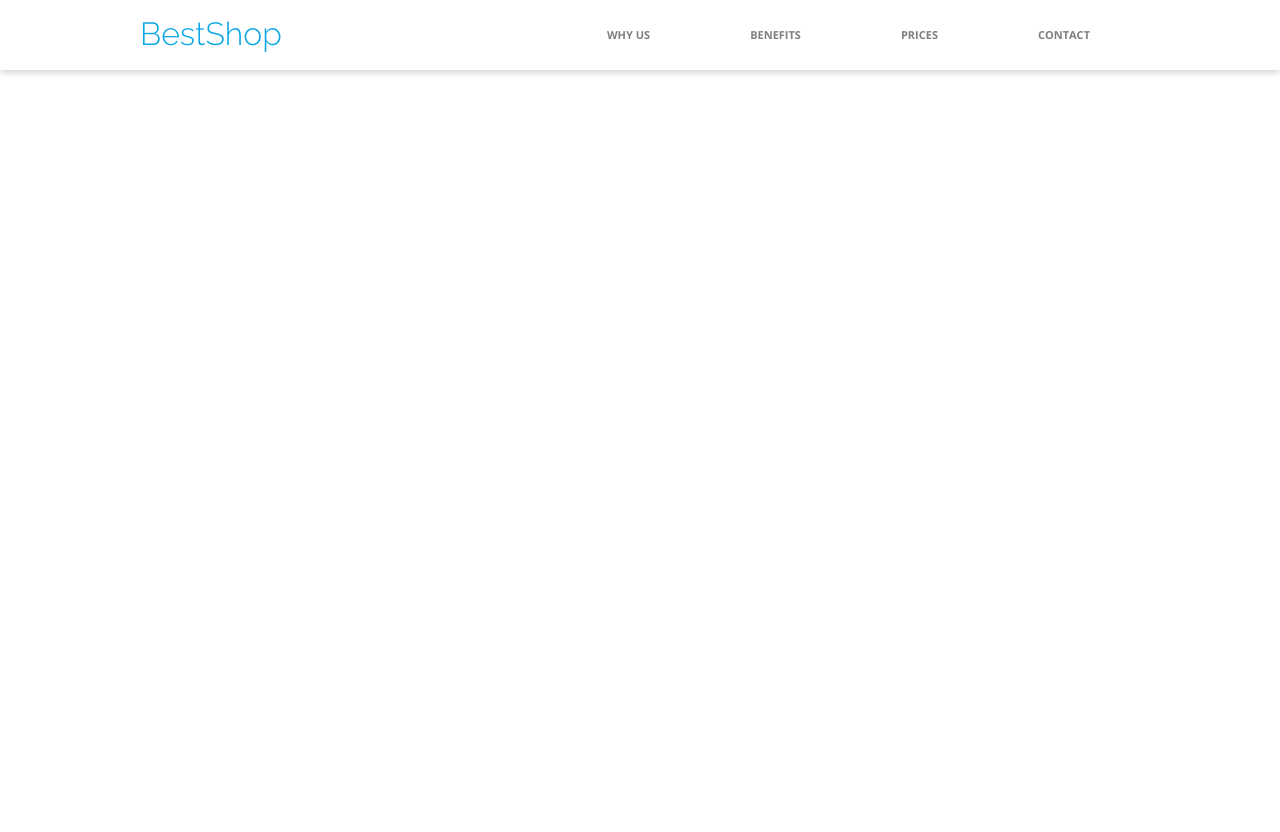
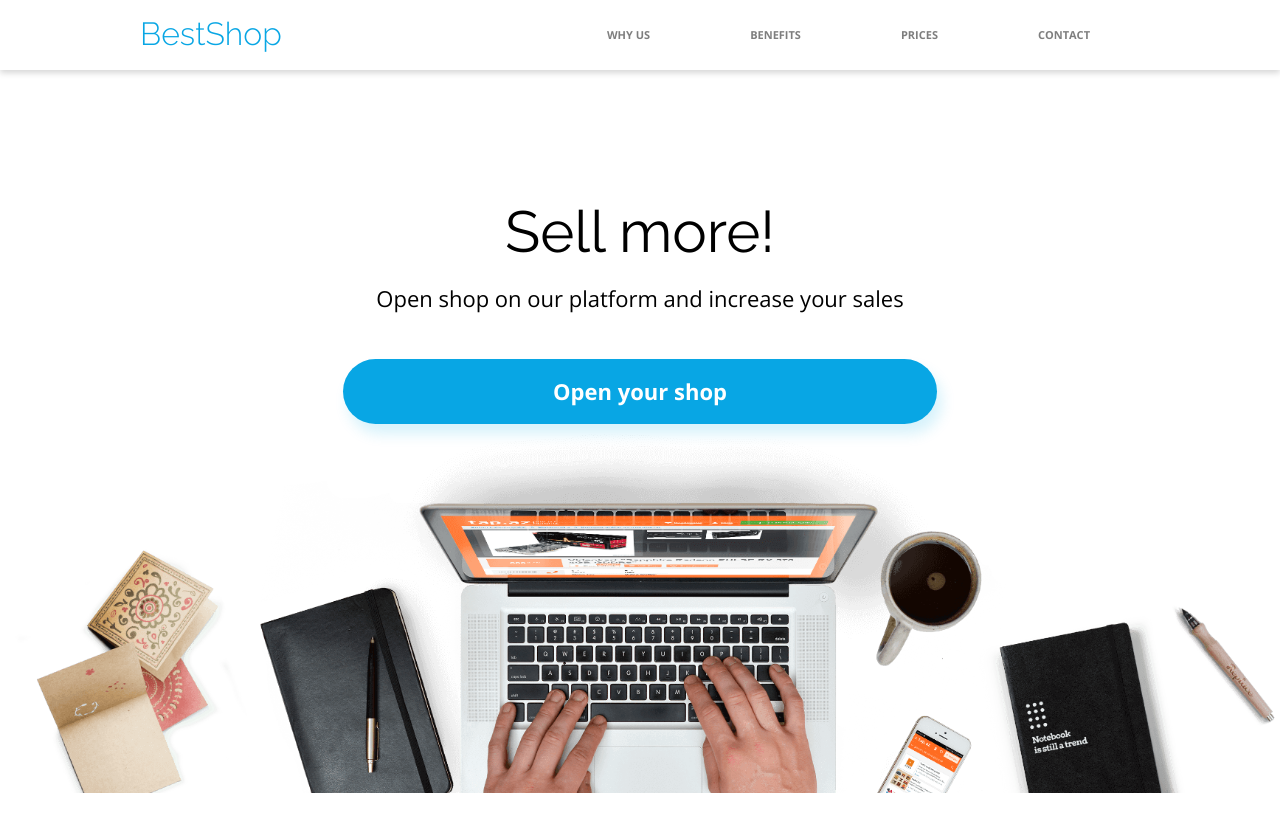
Before and after one commit to krzosdominik/best-shop, a website: page index.html in a window 1280 px wide. Before the commit the page ends 800 px from the top, so only its background shows below. Drawn offline with nearby package versions, Linux system fonts and the light colour scheme.

Commit message:
add jumbotron section

```diff
--- /dev/null
+++ b/development/scss/elements/_jumbotron.scss
@@ -0,0 +1,30 @@
+.jumbotron {
+  display: flex;
+  align-items: center;
+  flex-direction: column;
+  background: url("../development/assets/Background.png") center 340px no-repeat;
+  background-size: contain;
+  width: 100%;
+  padding-top: 90px;
+  height: calc(100vh - var(--navbar-height));
+
+  h1 {
+    font-family: "Raleway", sans-serif;
+    font-weight: 400;
+    font-size: 58px;
+    color: #000;
+    margin-bottom: 20px;
+  }
+
+  p {
+    margin-bottom: 38px;
+    font-size: 22px;
+    font-family: "Open Sans", sans-serif;
+  }
+
+  .btn {
+    background-color: map-get($colors, primary);
+    padding: 20px 210px;
+    font-size: 22px;
+  }
+}
--- a/development/scss/main.scss
+++ b/development/scss/main.scss
@@ -8,3 +8,4 @@
 
 @import './elements/navbar';
 @import './elements/buttons';
+@import './elements/jumbotron';
--- a/index.html
+++ b/index.html
@@ -4,10 +4,11 @@
         <meta charset="UTF-8">
         <meta name="viewport" content="width=device-width, initial-scale=1.0">
         <meta http-equiv="X-UA-Compatible" content="ie=edge">
-    <title>Document</title>
+        <title>BestShop</title>
         <link rel="stylesheet" href="css/main.css">
     </head>
     <body>
+
         <header class="page-header">
             <nav class="navbar">
                 <a class="navbar-brand" href="#">BestShop</a>
@@ -36,5 +37,12 @@
                 </ul>
             </nav>
         </header>
+
+        <section id="home" class="jumbotron">
+            <h1>Sell more!</h1>
+            <p>Open shop on our platform and increase your sales</p>
+            <button class="btn">Open your shop </button>
+        </section>
+
     </body>
 </html>
```
Also changed, not shown: css/main.css, 1 other file. Lines whose indentation alone changed are shown as unchanged.
